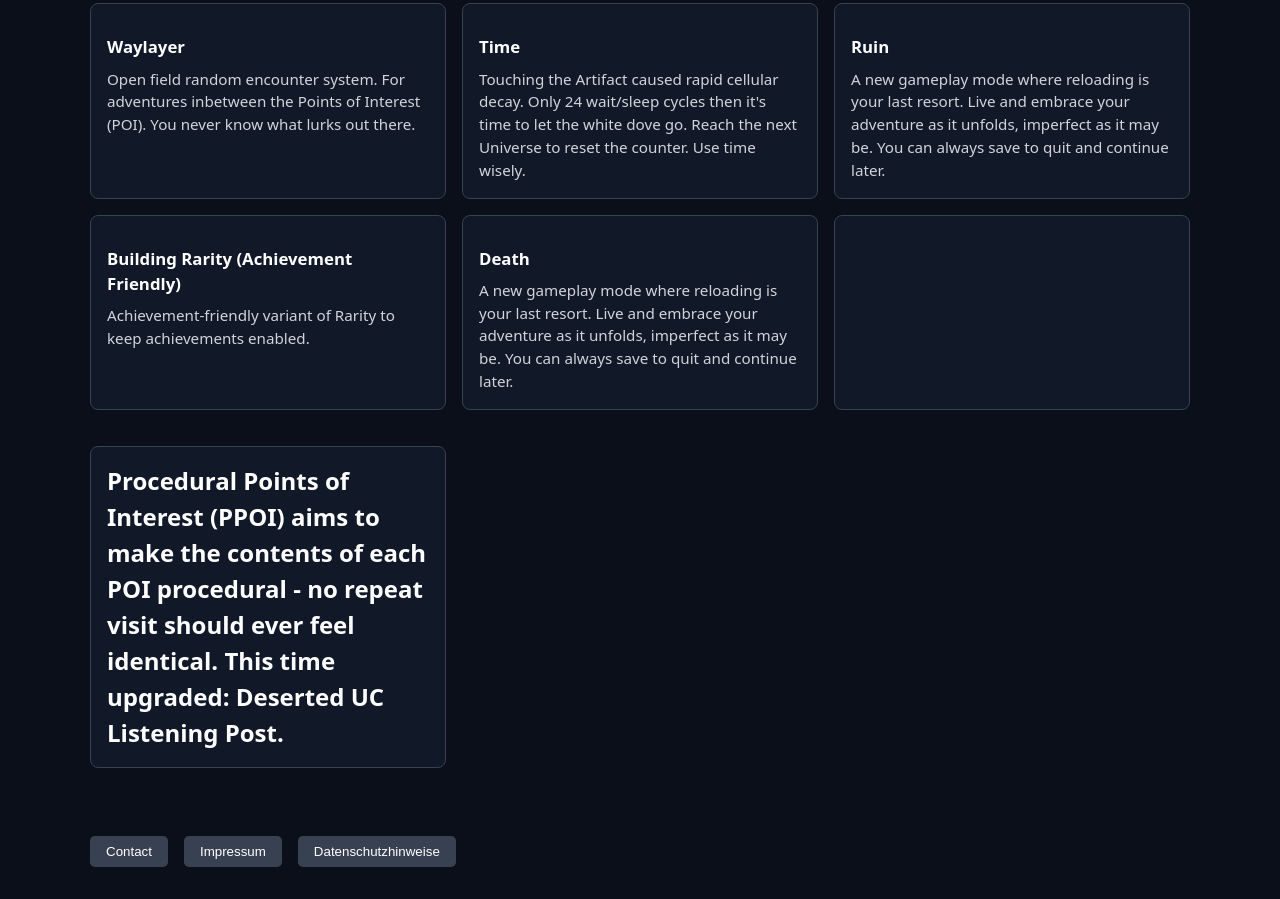
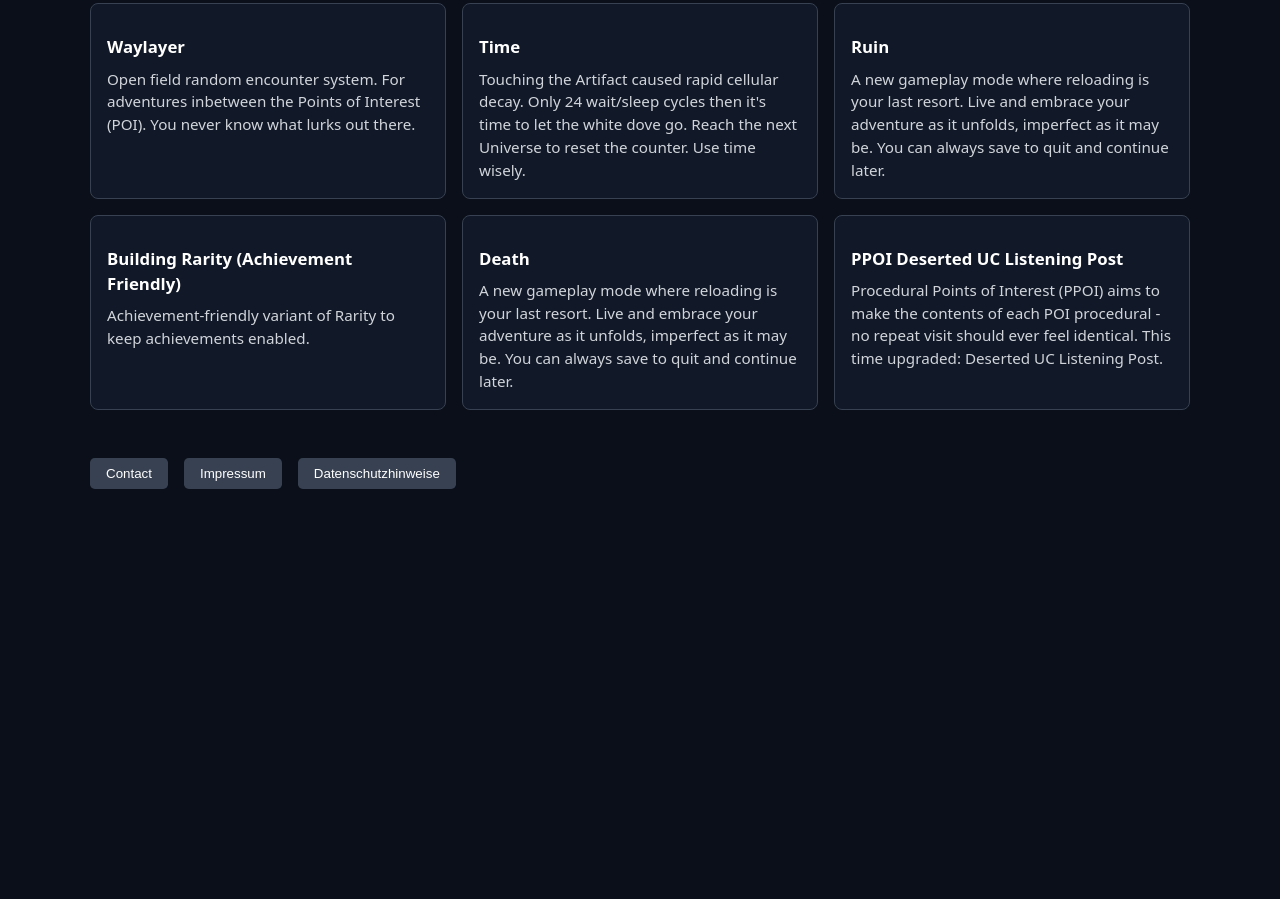
Before and after one commit to youngneil1/so-small-collection, a plain HTML site: page index.html in a window 1280 px wide. Shown: the part 2215-3114 px from the top of the page. After the commit the page ends 2736 px from the top, so only its background shows below. Drawn offline with Linux system fonts and the light colour scheme.

Commit message:
Update index.html

```diff
--- a/index.html
+++ b/index.html
@@ -176,7 +176,7 @@ Clicking each of the buttons below will directly lead you to the Creation's offi
   <a class="card" href="https://creations.bethesda.net/en/starfield/details/0244d02c-49a9-4e8c-a7a7-5dba09d03d14/Ruin" target="_blank"><h2>Ruin</h2><p>A new gameplay mode where reloading is your last resort. Live and embrace your adventure as it unfolds, imperfect as it may be. You can always save to quit and continue later.</p></a>
   <a class="card" href="https://creations.bethesda.net/en/starfield/details/56685941-bdf1-4b8d-8352-a3ebe0775094/Building_Rarity_Achievement_Friendly" target="_blank"><h2>Building Rarity (Achievement Friendly)</h2><p>Achievement-friendly variant of Rarity to keep achievements enabled.</p></a>
   <a class="card" href="https://creations.bethesda.net/en/starfield/details/868b8a97-ec6d-4519-bfda-107e63ddcf97/Death" target="_blank"><h2>Death</h2><p>A new gameplay mode where reloading is your last resort. Live and embrace your adventure as it unfolds, imperfect as it may be. You can always save to quit and continue later.</p></a>
-  <a class="card" href="https://creations.bethesda.net/en/starfield/details/fdbe7bfd-54ec-44ac-ac51-70c5b833bdcb/PPOI_Deserted_UC_Listening_Post" target="_blank"><h2>Procedural Points of Interest (PPOI) aims to make the contents of each POI procedural - no repeat visit should ever feel identical. This time upgraded: Deserted UC Listening Post.</p></a>
+  <a class="card" href="https://creations.bethesda.net/en/starfield/details/fdbe7bfd-54ec-44ac-ac51-70c5b833bdcb/PPOI_Deserted_UC_Listening_Post" target="_blank"><h2>PPOI Deserted UC Listening Post</h2><p>Procedural Points of Interest (PPOI) aims to make the contents of each POI procedural - no repeat visit should ever feel identical. This time upgraded: Deserted UC Listening Post.</p></a>
 </div>
 
 <div class="footer-buttons">
```
